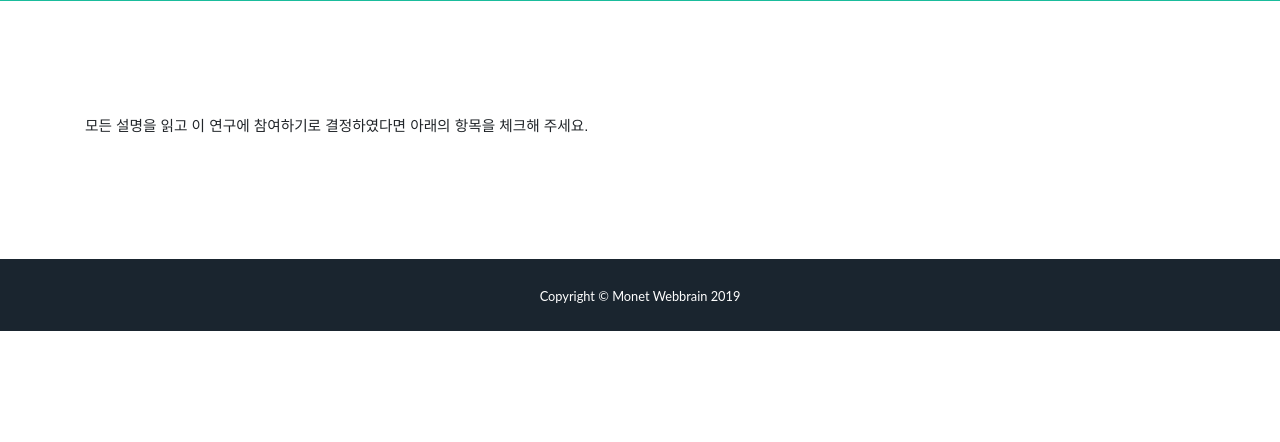
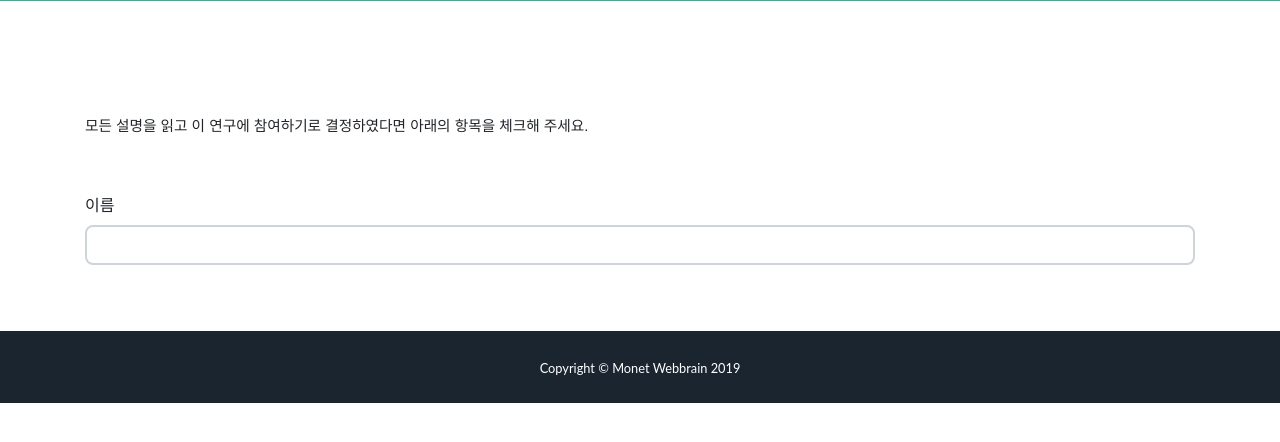
Before and after one commit to cuhong/webbrain, a Django app: template templates/agree.html in a window 1280 px wide. Shown: the part 295-737 px from the top of the page. Run offline with Django 3.2, Linux system fonts and the light colour scheme; the template is opened without the code that fills it, so the values that code supplies are empty; some libraries are stand-ins or nearby versions; some web fonts are replaced.

Commit message:
first commit

```diff
--- a/templates/agree.html
+++ b/templates/agree.html
@@ -72,6 +72,8 @@
                     {% endfor %}
                 </div>
                 <p></p></span></span></b></p>
+                <label for="name">이름</label>
+                <input type="text" id="name" class="form-control">
             </div>
 
         </div>
```
